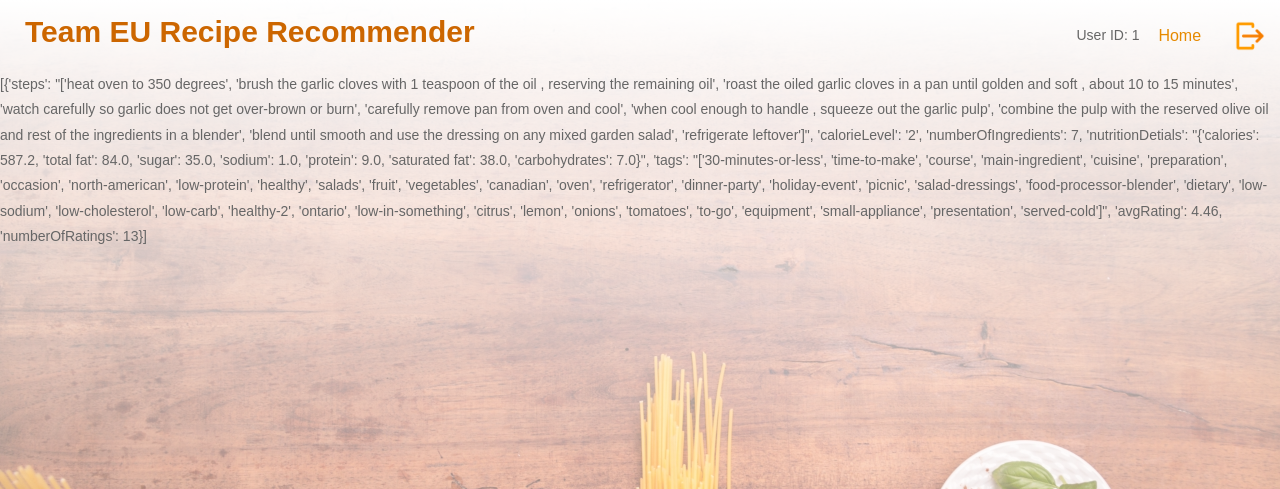
After one commit to hljan/recipe-recommender, a Flask app: page /recipe/1/1 in a window 1280 px wide. The commit adds this page. Shown: the top 489 px of the page. Run offline with Flask 2, Linux system fonts and the light colour scheme; some libraries are stand-ins or nearby versions.

Commit message:
Added Display Recipe

```diff
--- a/RecipeApp/app.py
+++ b/RecipeApp/app.py
@@ -1,5 +1,5 @@
 from flask import Flask
-
+from models import PyNeoGraph
 
 def create_app():
     app = Flask(__name__)
@@ -14,6 +14,8 @@ def create_app():
     app.register_blueprint(text_search_blueprint)
     from visual_search import visualSearch as visual_search_blueprint
     app.register_blueprint(visual_search_blueprint)
+    from display_recipe import displayRecipe as display_recipe_blueprint
+    app.register_blueprint(display_recipe_blueprint)
 
     return app
 
--- a/RecipeApp/auth.py
+++ b/RecipeApp/auth.py
@@ -12,8 +12,8 @@ def login():
     if request.method == 'GET':
         return render_template('login.html', user_ids=users['id(u)'])
     elif request.method == 'POST':
-        userid = request.form['user_id']
-        return redirect(url_for('main.initial_search', user_id=userid))
+        user_id = request.form['user_id']
+        return redirect(url_for('main.initial_search', user_id=user_id))
 
 
 @auth.route('/logout')
--- /dev/null
+++ b/RecipeApp/display_recipe.py
@@ -0,0 +1,24 @@
+import json
+
+from flask import Blueprint, render_template, request
+from models import PyNeoGraph
+
+displayRecipe = Blueprint('displayRecipe', __name__)
+driver_neo4j = ''
+
+@displayRecipe.route('/recipe/<recipe_id>/<user_id>')
+
+def display_recipe(user_id, recipe_id):
+    global driver_neo4j
+
+    if not driver_neo4j:
+        driver_neo4j = PyNeoGraph(debug=True)
+
+    results = driver_neo4j.get_recipe_details(recipe_id)
+
+    recipe_details = []
+
+    for data in results:
+        recipe_details = json.loads(results[data])
+
+    return render_template('display_recipe.html', user_id=user_id, recipe_id=recipe_id, recipe_details=recipe_details)
--- a/RecipeApp/models.py
+++ b/RecipeApp/models.py
@@ -229,10 +229,22 @@ class PyNeoGraph:
 
     def get_recipe_details(self, recipe_id):
         # TODO: implement the query
-        results = recipe_id
+        results = [
+            {
+                "steps": "['heat oven to 350 degrees', 'brush the garlic cloves with 1 teaspoon of the oil , reserving the remaining oil', 'roast the oiled garlic cloves in a pan until golden and soft , about 10 to 15 minutes', 'watch carefully so garlic does not get over-brown or burn', 'carefully remove pan from oven and cool', 'when cool enough to handle , squeeze out the garlic pulp', 'combine the pulp with the reserved olive oil and rest of the ingredients in a blender', 'blend until smooth and use the dressing on any mixed garden salad', 'refrigerate leftover']",
+                "calorieLevel": "2",
+                "numberOfIngredients": 7,
+                "nutritionDetials": "{'calories': 587.2, 'total fat': 84.0, 'sugar': 35.0, 'sodium': 1.0, 'protein': 9.0, 'saturated fat': 38.0, 'carbohydrates': 7.0}",
+                "tags": "['30-minutes-or-less', 'time-to-make', 'course', 'main-ingredient', 'cuisine', 'preparation', 'occasion', 'north-american', 'low-protein', 'healthy', 'salads', 'fruit', 'vegetables', 'canadian', 'oven', 'refrigerator', 'dinner-party', 'holiday-event', 'picnic', 'salad-dressings', 'food-processor-blender', 'dietary', 'low-sodium', 'low-cholesterol', 'low-carb', 'healthy-2', 'ontario', 'low-in-something', 'citrus', 'lemon', 'onions', 'tomatoes', 'to-go', 'equipment', 'small-appliance', 'presentation', 'served-cold']",
+                "avgRating": 4.46,
+                "numberOfRatings": 13
+            }
+        ]
         # query = """
         #         """
         # results = self.driver.run(query).to_data_frame()
+        results = json.dumps(results)
+        results = {'data': results}
 
         return results
 
--- /dev/null
+++ b/RecipeApp/templates/display_recipe.html
@@ -0,0 +1,20 @@
+{% extends "base.html" %}
+{% block title %} Display Recipe {% endblock %}
+
+{% block navbarContent %}
+<ul class="menu-area-main">
+    <li>User ID: {{ user_id }}</li>
+    <li class="active">
+        <a href="{{ url_for('main.initial_search', user_id=user_id, db_connected=db_connected) }}">Home</a>
+    </li>
+    <li>
+        <a href="{{ url_for('auth.logout') }}">
+            <img class="logout_btn" src="/static/icon/logout.png" alt="logout"/>
+        </a>
+    </li>
+</ul>
+{% endblock %}
+
+{% block bodyContent %}
+    {{ recipe_details }}
+{% endblock %}
--- a/RecipeApp/text_search.py
+++ b/RecipeApp/text_search.py
@@ -11,7 +11,7 @@ side_ingredients = ''
 selected_recipe = ''
 driver_neo4j = ''
 
-@textSearch.route('/text-search/<user_id>/text_search', methods=['GET', 'POST'])
+@textSearch.route('/text_search/<user_id>', methods=['GET', 'POST'])
 # @login_required
 def text_search(user_id):
     global main_ingredients, side_ingredients, driver_neo4j
@@ -29,8 +29,12 @@ def text_search(user_id):
     content_based, collab_filter = get_recipes()
     results = driver_neo4j.get_matching_recipes(main_ingredients, side_ingredients)
 
+    matching_recipes =[]
+
     for data in results:
         matching_recipes = json.loads(results[data])
-    return render_template('text_search.html',user_id=user_id, matching_recipes=matching_recipes, matching_recipes_1=matching_recipes,
-                           content_based=content_based, collab_filter=collab_filter, main_ingredients=main_ingredients,
+
+    return render_template('text_search.html',user_id=user_id, matching_recipes=matching_recipes,
+                           matching_recipes_1=matching_recipes, content_based=content_based,
+                           collab_filter=collab_filter, main_ingredients=main_ingredients,
                            side_ingredients=side_ingredients)
```
Also changed, not shown: RecipeApp/templates/display_recipes.html (deleted, +0 -14 lines), RecipeApp/templates/text_search.html (+4 -4 lines).
